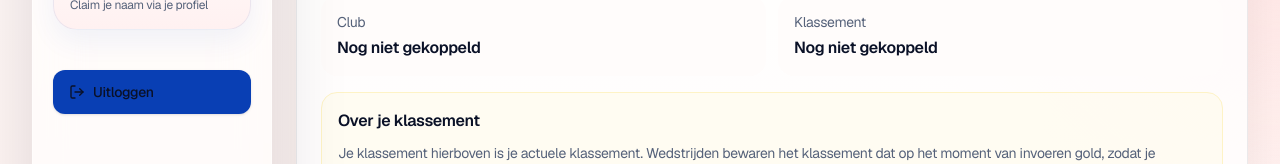
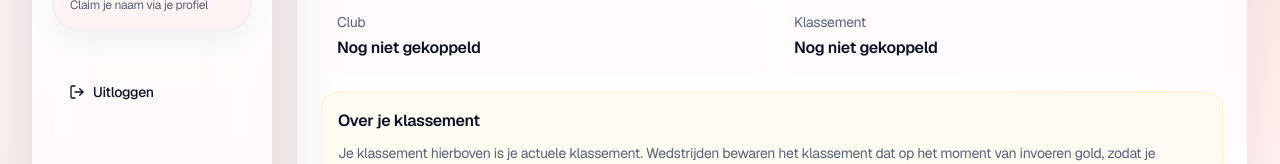
Before and after one commit to Hnah07/ttlog, a Next.js app: page /profiel in a window 1280 px wide. Shown: the part 483-647 px from the top of the page. Built offline with nearby package versions, Linux system fonts and the light colour scheme; no server answers; the database is empty.

Commit message:
fixed the log out button function on mobile menu

```diff
--- a/components/app-shell.tsx
+++ b/components/app-shell.tsx
@@ -2,14 +2,13 @@
 
 import Link from "next/link";
 import Image from "next/image";
+import { useRouter } from "next/navigation";
 import { useState, type ReactNode } from "react";
 import { useEffect } from "react";
 import { ArrowRight, Coffee, LogOut, Menu, Plus, X } from "lucide-react";
 
 import { Badge } from "@/components/ui/badge";
 import { ClaimReminder } from "@/components/claim-reminder";
-import { PendingButton } from "@/components/ui/pending-button";
-import { logout } from "@/app/auth/actions";
 import { createClient } from "@/lib/supabase/client";
 
 const navItems = [
@@ -49,6 +48,8 @@ export function AppShell({
   current: "dashboard" | "new-match" | "matches" | "stats" | "profile";
 }) {
   const [isMobileOpen, setIsMobileOpen] = useState(false);
+  const [isLoggingOut, setIsLoggingOut] = useState(false);
+  const router = useRouter();
   const [profileStatus, setProfileStatus] = useState<{
     naam: string;
     club: string;
@@ -113,6 +114,14 @@ export function AppShell({
           : current === "stats"
             ? "Statistieken"
             : "Profiel";
+
+  const handleLogout = async () => {
+    if (isLoggingOut) return;
+
+    setIsLoggingOut(true);
+    await supabase.auth.signOut();
+    router.replace("/login");
+  };
 
   return (
     <>
@@ -235,18 +244,20 @@ export function AppShell({
                 )}
               </div>
 
-              <form action={logout} className="mt-10">
-                <PendingButton
-                  pendingText="Uitloggen..."
-                  onClick={() => setIsMobileOpen(false)}
-                  className="flex h-11 w-full items-center justify-between rounded-xl px-4 py-2 text-sm font-medium text-[var(--ink)] transition hover:bg-[rgba(22,20,31,0.04)]"
-                >
-                  <span className="flex items-center gap-2">
-                    <LogOut className="h-4 w-4" />
-                    Uitloggen
-                  </span>
-                </PendingButton>
-              </form>
+              <button
+                type="button"
+                onClick={() => {
+                  setIsMobileOpen(false);
+                  void handleLogout();
+                }}
+                disabled={isLoggingOut}
+                className="mt-10 flex h-11 w-full items-center justify-between rounded-xl px-4 py-2 text-sm font-medium text-[var(--ink)] transition hover:bg-[rgba(22,20,31,0.04)] disabled:pointer-events-none disabled:opacity-50"
+              >
+                <span className="flex items-center gap-2">
+                  <LogOut className="h-4 w-4" />
+                  {isLoggingOut ? "Uitloggen..." : "Uitloggen"}
+                </span>
+              </button>
             </aside>
 
             <div className="space-y-6">
```
